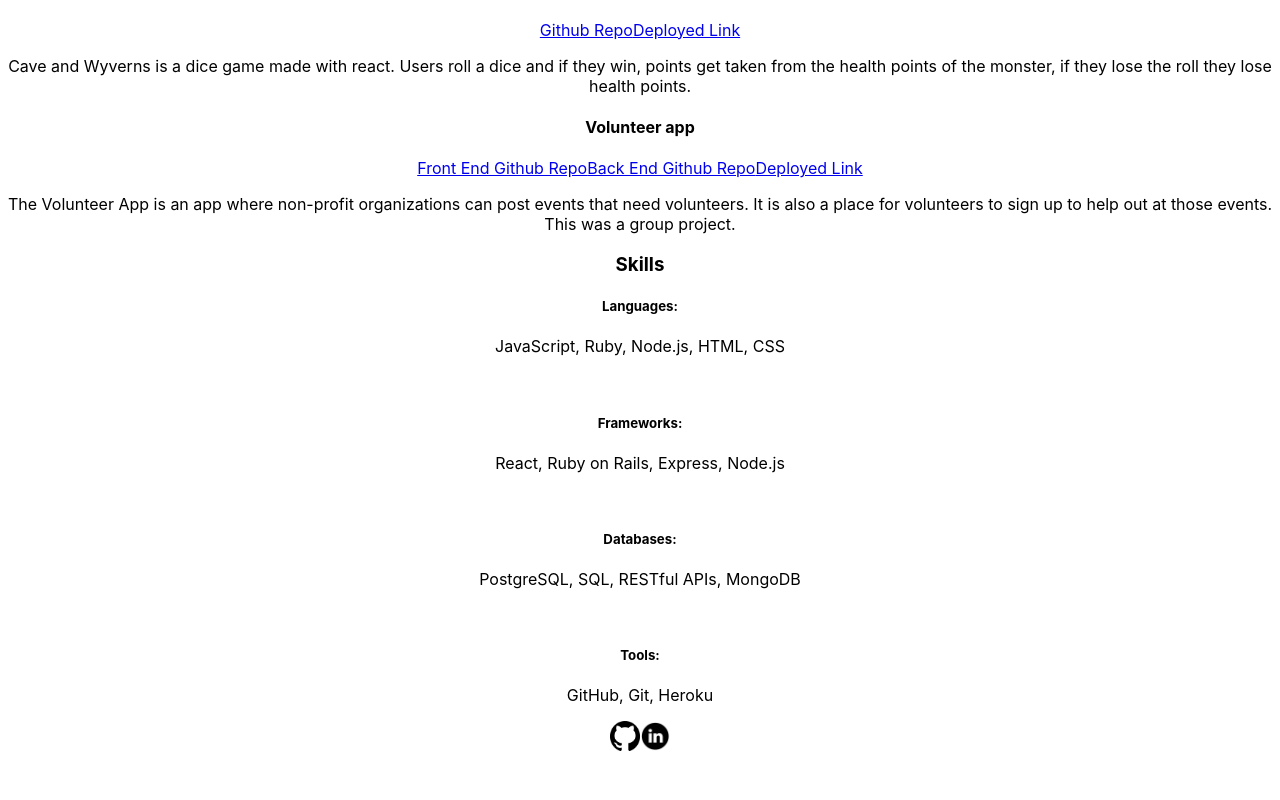
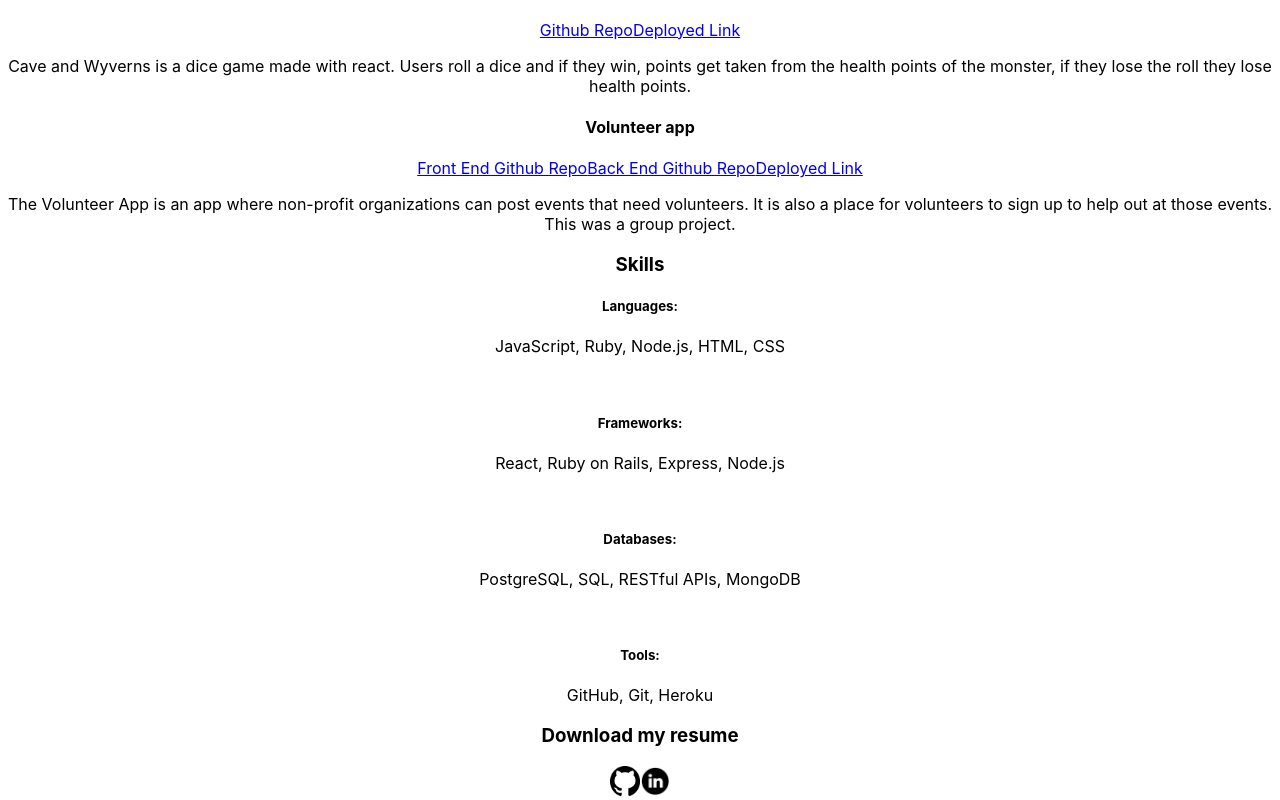
Before and after one commit to laurabow/portfolio, a React (Create React App) app in the folder client/: page / in a window 1280 px wide. Shown: the part 421-1221 px from the top of the page. Before the commit the page ends 1176 px from the top, so only its background shows below. Built offline with nearby package versions, Linux system fonts and the light colour scheme.

Commit message:
added resume download section will add pdf on there once I deploy my portfolio so my portfolio is on my resume

```diff
--- a/client/src/components/Home/Home.jsx
+++ b/client/src/components/Home/Home.jsx
@@ -22,6 +22,9 @@ export default function Home() {
         <h5>Tools: </h5>
         <p>GitHub, Git, Heroku</p>
       </div>
+      <div>
+        <h3>Download my resume</h3>
+      </div>
     </div>
   )
 }
```
